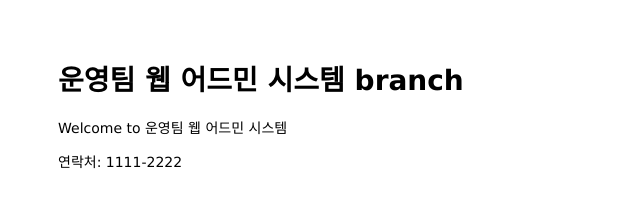
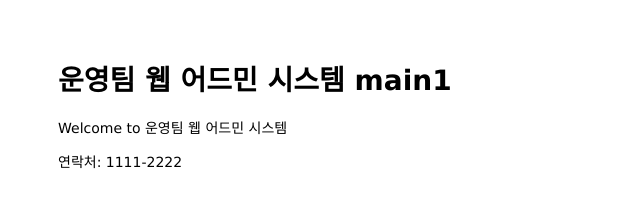
Before and after one commit to mingyukim-ai/mastering-git-github, a plain HTML site: page public/index.html in a window 1280 px wide. Shown: the full height of the page, 0-640 px from the left. Drawn offline with Linux system fonts and the light colour scheme.

Commit message:
change main

```diff
--- a/public/index.html
+++ b/public/index.html
@@ -6,7 +6,7 @@
 </head>
 
 <body>
-  <h1>운영팀 웹 어드민 시스템 branch</h1>
+  <h1>운영팀 웹 어드민 시스템 main1</h1>
   <p>Welcome to 운영팀 웹 어드민 시스템</p>
 </body>
 
```
